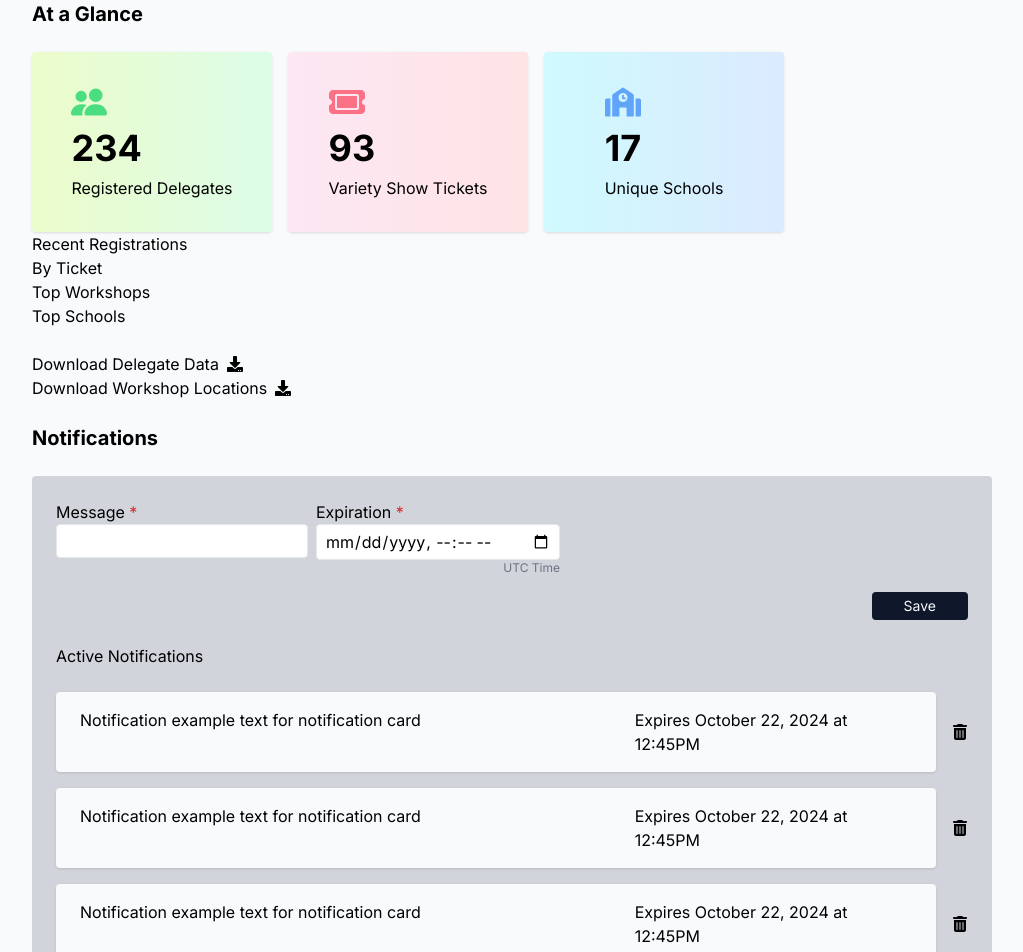
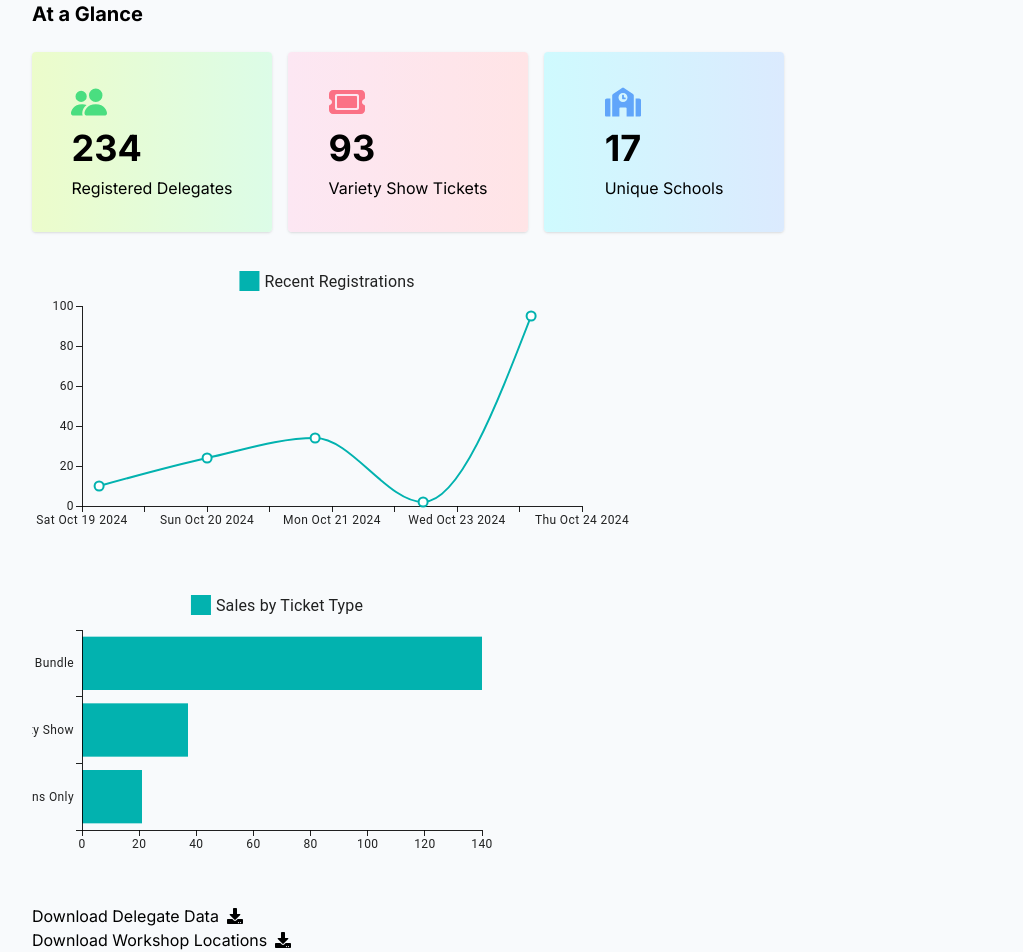
Before and after one commit to filipinx-americans-coming-together/fact-website-frontend, a Next.js app: page /admin in a window 1280 px wide. Shown: the top 952 px of the page, without its empty margins (128-1151 px from the left). Built offline with nearby package versions, Linux system fonts and the light colour scheme.

Commit message:
added charts

```diff
--- a/package.json
+++ b/package.json
@@ -11,6 +11,10 @@
     "test:ui": "vitest --ui"
   },
   "dependencies": {
+    "@emotion/react": "^11.13.3",
+    "@emotion/styled": "^11.13.0",
+    "@mui/material": "^6.1.5",
+    "@mui/x-charts": "^7.21.0",
     "@tanstack/react-query": "^5.59.13",
     "@uidotdev/usehooks": "^2.4.1",
     "next": "14.2.3",
--- /dev/null
+++ b/src/app/admin/charts/RegistrationChart.tsx
@@ -0,0 +1,34 @@
+import * as React from "react";
+import { LineChart } from "@mui/x-charts/LineChart";
+
+function addDays(date: Date, days: number) {
+    var date = new Date(date.valueOf());
+    date.setDate(date.getDate() + days);
+    return date;
+}
+
+const data = [
+    { date: addDays(new Date(), 1), value: 10 },
+    { date: addDays(new Date(), 2), value: 24 },
+    { date: addDays(new Date(), 3), value: 34 },
+    { date: addDays(new Date(), 4), value: 2 },
+    { date: addDays(new Date(), 5), value: 95 },
+];
+
+export default function RegistrationChart() {
+    return (
+        <LineChart
+            width={600}
+            height={300}
+            dataset={data}
+            xAxis={[
+                {
+                    dataKey: "date",
+                    valueFormatter: (timestamp) =>
+                        new Date(timestamp).toDateString(),
+                },
+            ]}
+            series={[{ dataKey: "value", label: "Recent Registrations" }]}
+        />
+    );
+}
--- /dev/null
+++ b/src/app/admin/charts/TicketsChart.tsx
@@ -0,0 +1,20 @@
+import { BarChart } from "@mui/x-charts/BarChart";
+
+const PLACEHOLDER_DATA = [
+    { type: "Bundle", amount: 140 },
+    { type: "Variety Show", amount: 37 },
+    { type: "Sessions Only", amount: 21 },
+];
+
+export default function TicketsChart() {
+    return (
+        <BarChart
+            dataset={PLACEHOLDER_DATA}
+            yAxis={[{ scaleType: "band", dataKey: "type" }]}
+            series={[{ dataKey: "amount", label: "Sales by Ticket Type" }]}
+            width={500}
+            height={300}
+            layout="horizontal"
+        />
+    );
+}
--- a/src/app/admin/page.tsx
+++ b/src/app/admin/page.tsx
@@ -6,6 +6,8 @@ import { FaTicket, FaTrashCan } from "react-icons/fa6";
 import { FaDownload, FaSchool } from "react-icons/fa";
 import { BsPeopleFill } from "react-icons/bs";
 import DangerZoneAction from "./components/DangerZoneAction";
+import TicketsChart from "./charts/TicketsChart";
+import RegistrationChart from "./charts/RegistrationChart";
 
 const NOTIFICATION_PLACEHOLDER = [
     {
@@ -90,10 +92,10 @@ export default function Admin() {
                         </div>
                     </div>
 
-                    <div>Recent Registrations</div>
-                    <div>By Ticket</div>
-                    <div>Top Workshops</div>
-                    <div>Top Schools</div>
+                    <br />
+                    <RegistrationChart />
+                    <br />
+                    <TicketsChart />
 
                     <br />
                     {/* downloads */}
```
Also changed, not shown: 1 other file (tests, documents, lock files or other folders).
